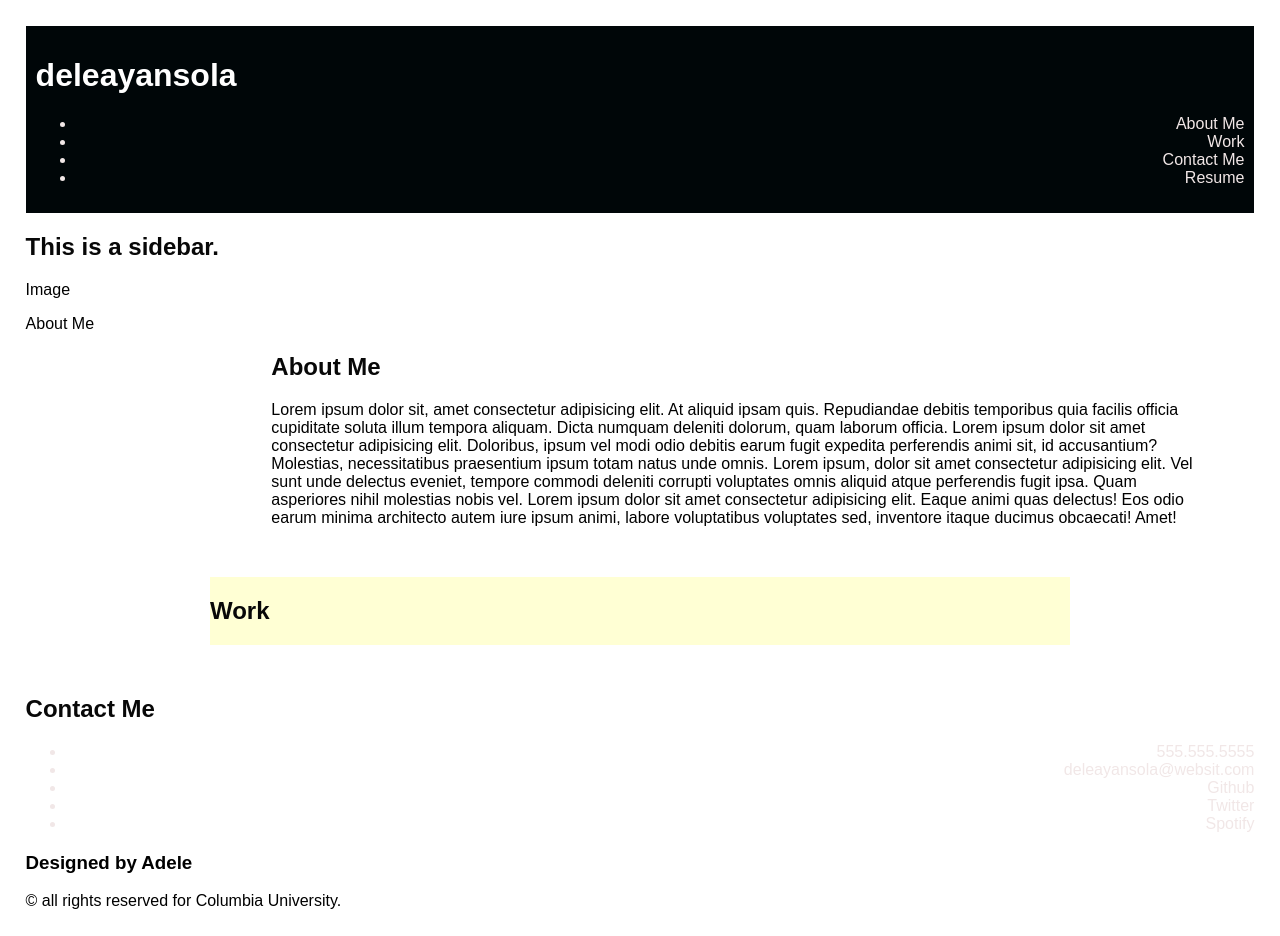
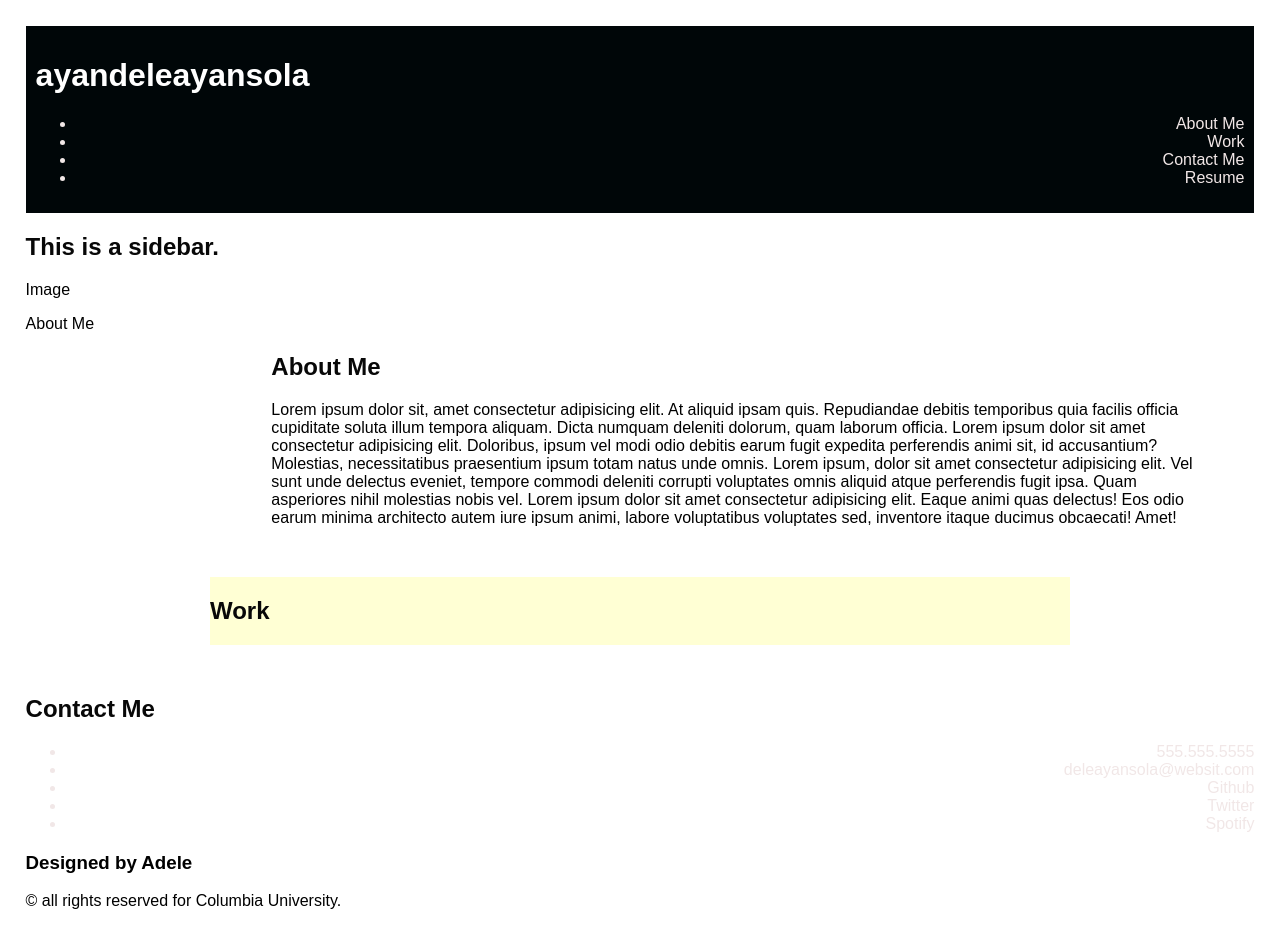
Before and after one commit to ayandele/professional-portfolio, a plain HTML site: page index.html in a window 1280 px wide. Drawn offline with Linux system fonts and the light colour scheme.

Commit message:
name change to reflect correct bio

```diff
--- a/index.html
+++ b/index.html
@@ -8,10 +8,10 @@
     <link rel="stylesheet" href="./assets/css/style.css">
 </head>
   <body>
-    <!-- Header details - Dele Ayansola -->
+    <!-- Header details - Ayandele Ayansola -->
     <!-- <div class="container"> -->
         <header>
-         <h1>deleayansola</h1>
+         <h1>ayandeleayansola</h1>
          <nav>
             <ul>
                 <li id="item-1">About Me</li>
```
